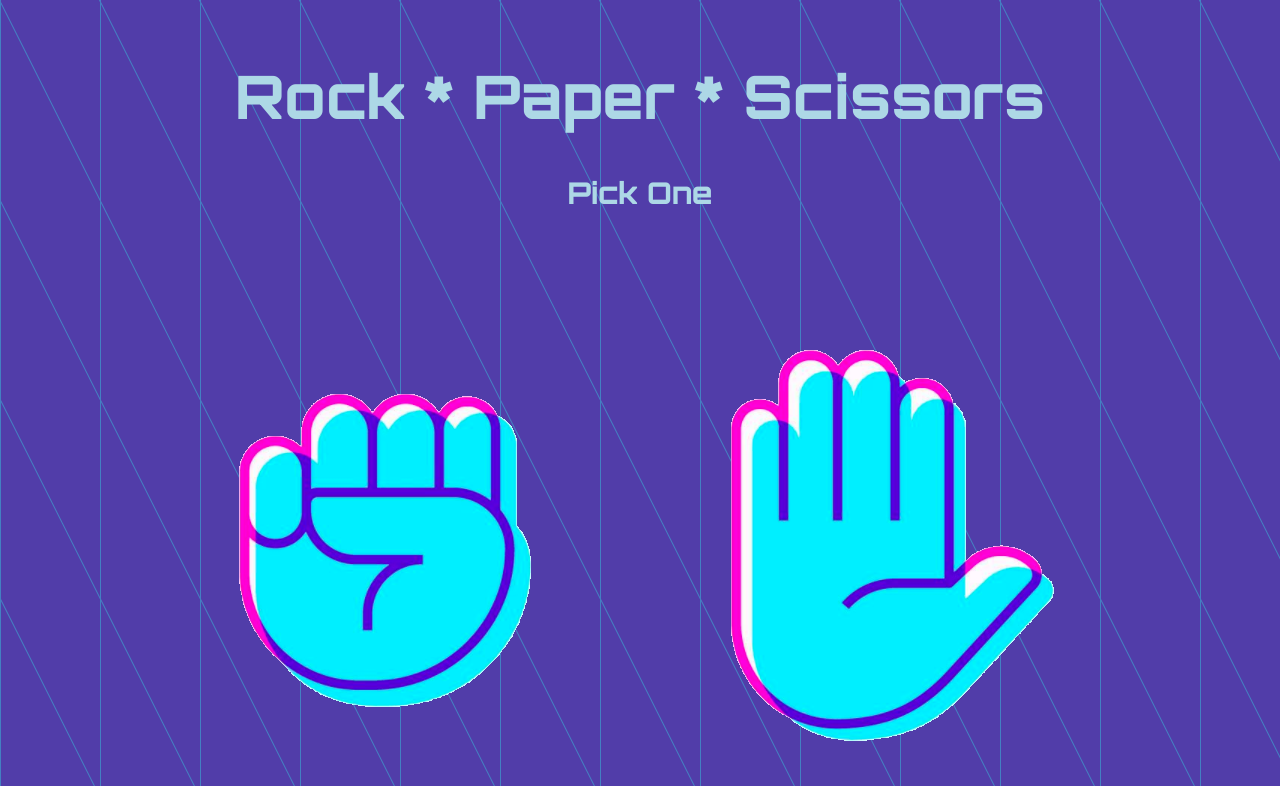
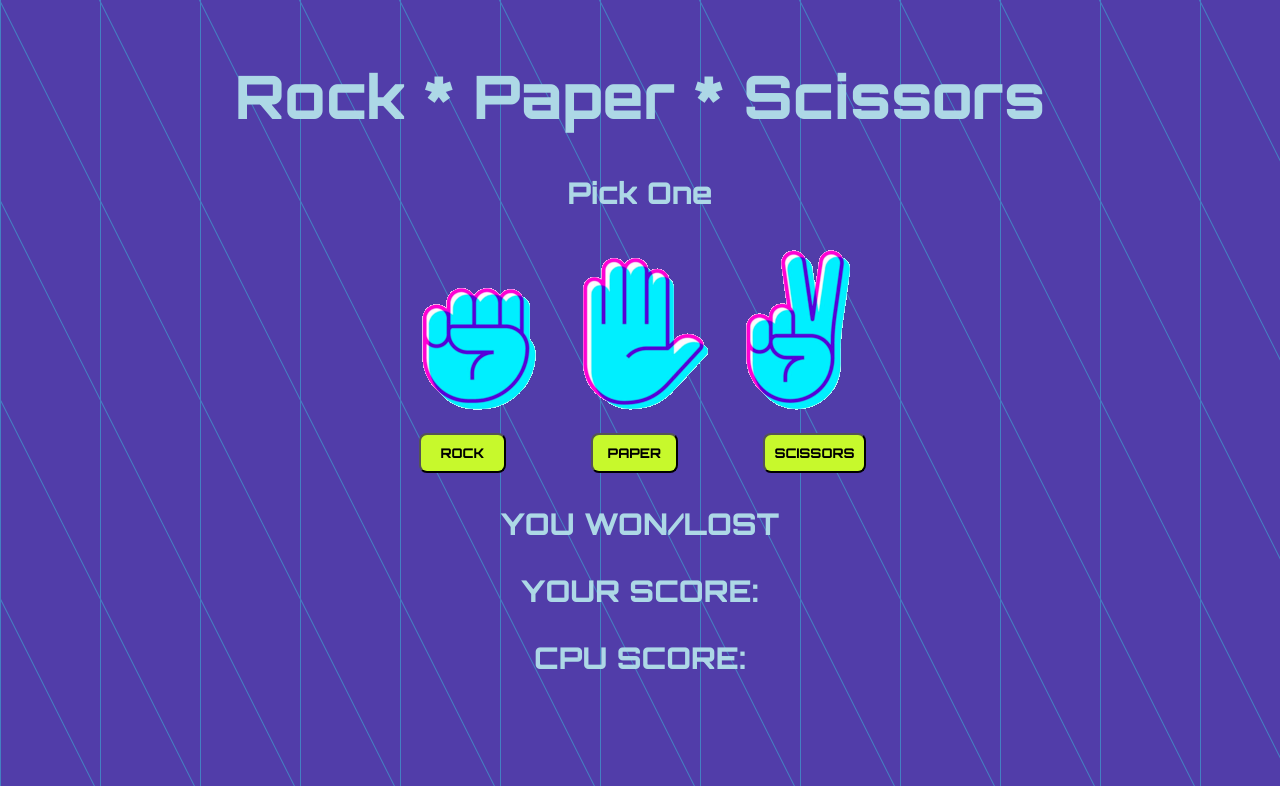
Before and after one commit to maddieannette/rockpapersc, a plain HTML site: page index.html in a window 1280 px wide. Shown: the top 786 px of the page. Drawn offline with Linux system fonts and the light colour scheme.

Commit message:
Added buttons and score area

```diff
--- a/index.css
+++ b/index.css
@@ -10,3 +10,43 @@ body {
 h1 {
     color: lightblue;
 }
+.threehands{
+    height: auto;
+    max-width: auto;
+}
+.buttonrock, .buttonpaper, .buttonscissors{
+    display: inline-block;
+    padding:10px;
+    margin: 0 0.1em 0.1em 0;
+    border-radius: 8px;
+    text-decoration:none;
+    font-family:'Orbitron',sans-serif;
+    font-weight: 300;
+    background-color: #C7F92C;
+    text-align: center;
+    transition: all 0.2s;
+    align-content: center;
+    margin-left: 40px;
+    margin-right: 35px;
+
+}
+.buttonrock:hover{
+    border-color: #C7F92C;
+    background-color: #D39EEA;
+}
+.buttonpaper:hover{
+    border-color: #C7F92C;
+    background-color: #D39EEA;
+}
+.buttonscissors:hover{
+    border-color: #C7F92C;
+    background-color: #D39EEA;
+}
+.buttonrock{
+    padding-left: 20px;
+    padding-right: 20px;
+}
+.buttonpaper{
+    padding-left: 15px;
+    padding-right: 15px;
+}
--- a/index.html
+++ b/index.html
@@ -11,10 +11,16 @@
       <h1> Rock * Paper * Scissors</h1>
     </head>
     <p>Pick One</p>
-    <img id="rock" src="images /rock.png" alt="rock"/>
-    <img id="paper" src="images /paper.png" alt="paper"/>
-    <img id="scissors" src="images /scissors.png" alt="scissors"/>
+    <div class="threehands">
+    <img src="images /rpshand.png" alt="rock, paper, scissors hand"/>
+    </div>
+    <button onclick="myFunction()" class="buttonrock">ROCK</button>
+    <button onclick="myFunction()" class="buttonpaper">PAPER</button>
+    <button onclick="myFunction()" class="buttonscissors">SCISSORS</button>
+    <p>YOU WON/LOST</p>
+    <p>YOUR SCORE:</p>
+    <p>CPU SCORE:</p>
   <script>
   </script>
 </body>
-</html
+</html>
```
Also changed, not shown: images /paper.png (deleted), images /rock.png (deleted), images /rpshand.png (added), images /scissors.png (deleted), 2 other files.
